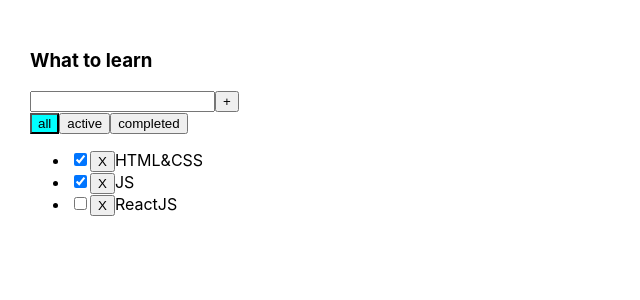
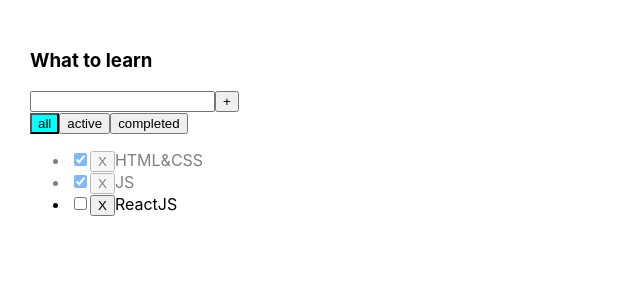
Before and after one commit to SPK80/todolist, a React (Create React App) app: page / in a window 1280 px wide. Shown: the top 300 px of the page, without its empty margins (0-640 px from the left). Built offline with nearby package versions, Linux system fonts and the light colour scheme.

Commit message:
feat: add taskIsDone style to done tasks

```diff
--- a/src/App.tsx
+++ b/src/App.tsx
@@ -8,7 +8,7 @@ export const App = () => {
     const initTasks: Array<TaskType> = [
         {id: v1(), title: "HTML&CSS", isDone: true},
         {id: v1(), title: "JS", isDone: true},
-        {id: v1(), title: "ReactJS", isDone: false}
+        {id: v1(), title: "ReactJS", isDone: false},
     ];
 
     const [tasks, setTasks] = useState<Array<TaskType>>(initTasks)
--- /dev/null
+++ b/src/Components/NewTaskInput.module.css
@@ -0,0 +1,3 @@
+.taskIsDone {
+    opacity: 0.5;
+}
--- a/src/Components/Task.tsx
+++ b/src/Components/Task.tsx
@@ -1,5 +1,5 @@
 import React, {ChangeEvent} from 'react';
-
+import s from './NewTaskInput.module.css'
 export type TaskType = {
     id: string,
     title: string,
@@ -14,7 +14,6 @@ type TaskPropsType = {
 
 const Task: React.FC<TaskPropsType> = ({task, removeTask, changeTaskIsDone}) => {
 
-
     const onChangeNewTaskNameHandler = (e: ChangeEvent<HTMLInputElement>) => {
         changeTaskIsDone(task.id, e.target.checked)
     };
@@ -23,8 +22,10 @@ const Task: React.FC<TaskPropsType> = ({task, removeTask, changeTaskIsDone}) =>
         removeTask(task.id)
     };
 
+    const className = task.isDone ? s.taskIsDone:''
+
     return (
-        <li>
+        <li className={className}>
             <input
                 type="checkbox"
                 checked={task.isDone}
```
